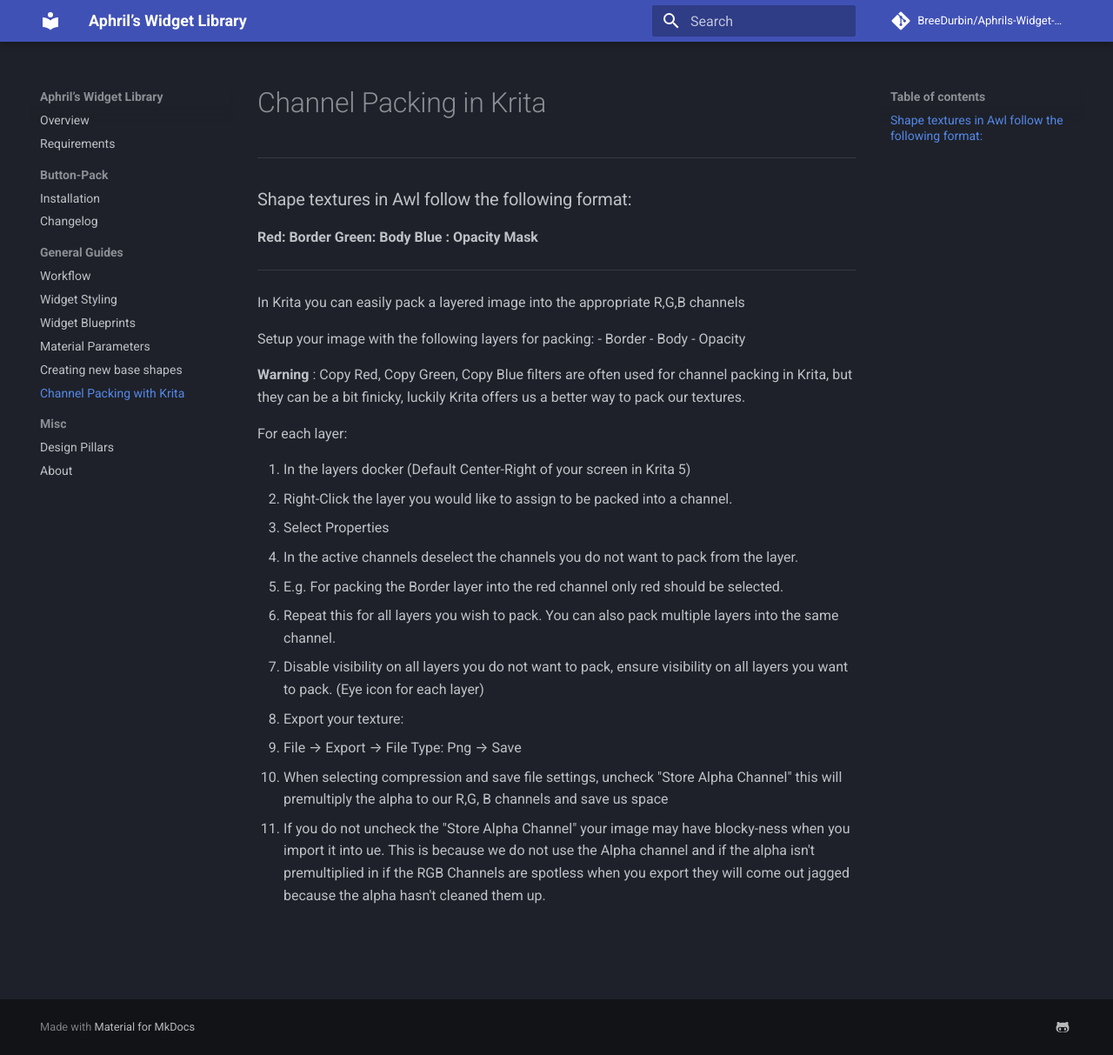
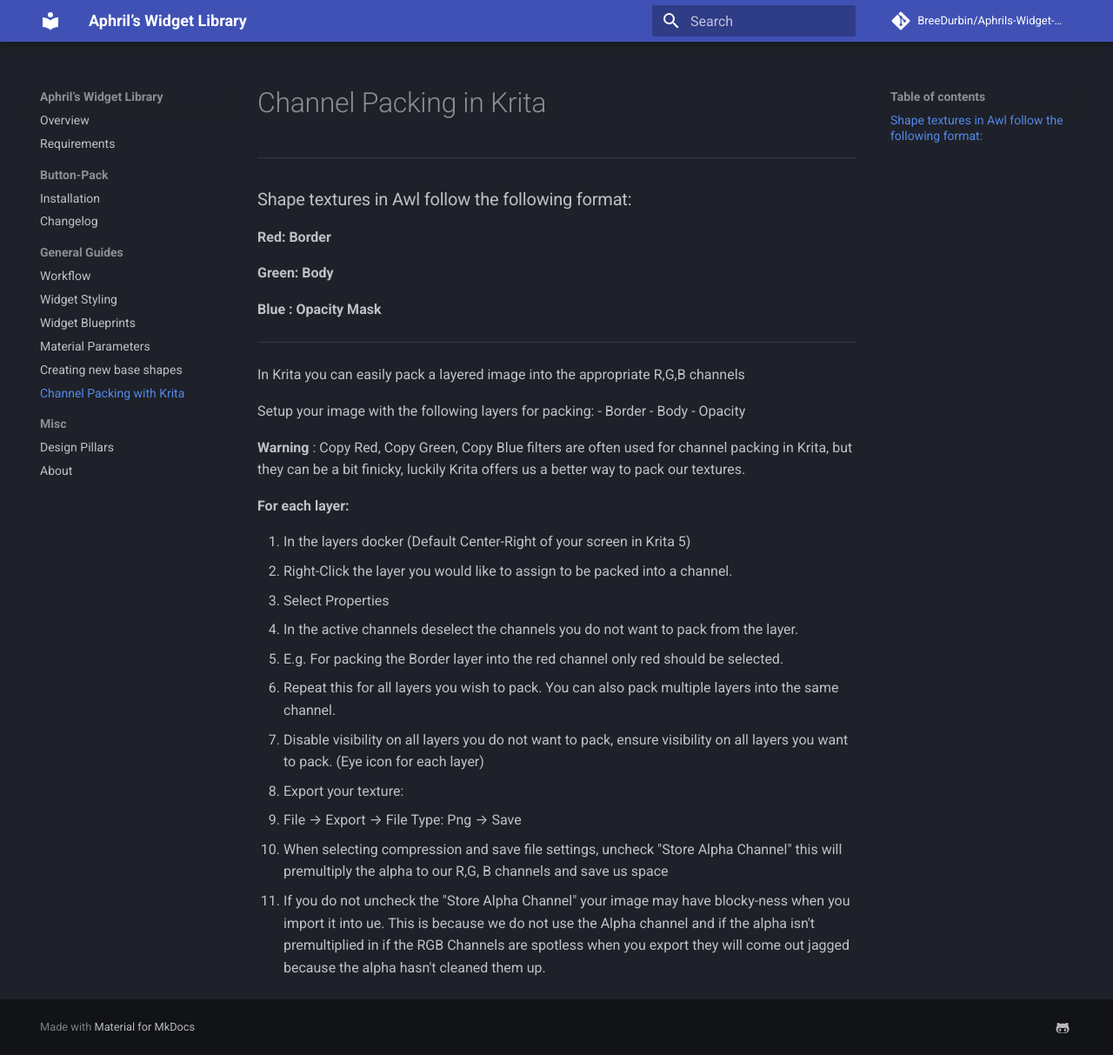
Before and after one commit to BreeDurbin/Aphrils-Widget-Library, an MkDocs documentation site: the page built from docs/general-guides/channel-packing.md, in a window 1280 px wide and 1213 px high. Shown: the whole window at 87% size. Built offline with MkDocs 1.6.1 and Material for MkDocs 9.7.7, drawn with Linux system fonts in a browser that asks for light colours; comment, search, counter and statistics services are not loaded.

Commit message:
Yet more docs

```diff
--- a/docs/general-guides/channel-packing.md
+++ b/docs/general-guides/channel-packing.md
@@ -5,7 +5,9 @@
 ### Shape textures in Awl follow the following format:
 
 **Red: Border**
+
 **Green: Body**
+
 **Blue : Opacity Mask**
 
 ---
@@ -20,7 +22,7 @@
 **Warning** : Copy Red, Copy Green, Copy Blue filters are often used for channel packing in Krita,
 but they can be a bit finicky, luckily Krita offers us a better way to pack our textures.
 
-For each layer:
+**For each layer:**
 
 1. In the layers docker (Default Center-Right of your screen in Krita 5)
   - Right-Click the layer you would like to assign to be packed into a channel.
```
Also changed, not shown: site/general-guides/channel-packing/index.html, site/search/search_index.json.
